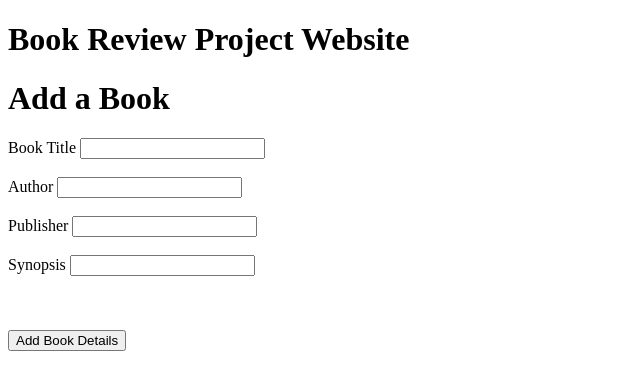
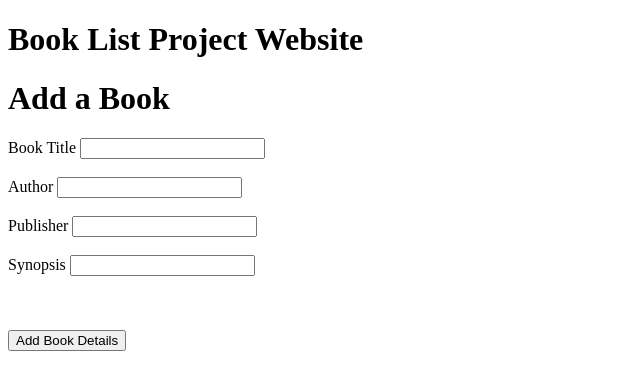
Before and after one commit to MarkR1966/BookReview2, a Flask app: page /add in a window 1280 px wide. Shown: the part 26-416 px from the top of the page, without its empty margins (0-640 px from the left). Run offline with Flask 2, Linux system fonts and the light colour scheme; the visitor is signed in with stand-in values (Sample User, id 1).

Commit message:
Updating Readme.md

```diff
--- a/application/templates/addbook.html
+++ b/application/templates/addbook.html
@@ -1,7 +1,7 @@
 {% extends "layout.html" %}
 
 {% block body_content %}
-    <h1>Book Review Project Website</h1>
+    <h1>Book List Project Website</h1>
     <h1>Add a Book</h1>
     <div class='form'>
         <form method='POST' action=''>
```
